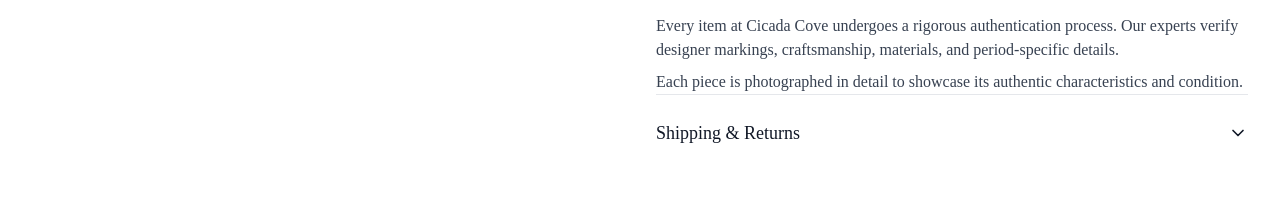
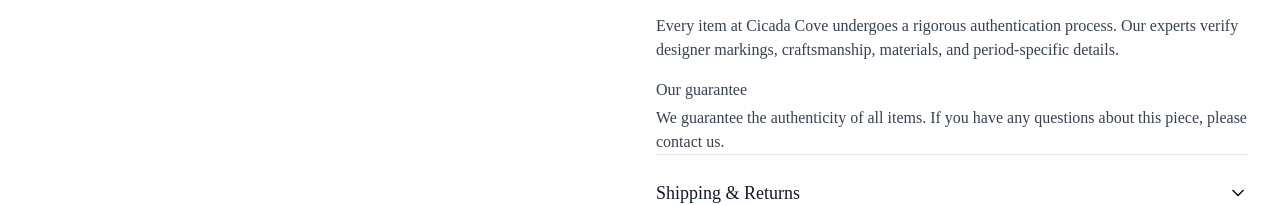
Before and after one commit to marshallcircle/cicada-cove, a Next.js app: page /products/vintage-leather-jacket in a window 1280 px wide. Both pictures are taken after a click on the button "Authentication & Provenance". Shown: the part 862-1067 px from the top of the page. Built offline with nearby package versions, Linux system fonts and the light colour scheme.

Commit message:
Add ProductInfo component with expandable sections

```diff
--- a/components/products/ProductInfo.tsx
+++ b/components/products/ProductInfo.tsx
@@ -249,23 +249,26 @@ export const ProductInfo: React.FC<ProductInfoProps> = ({
             <p>
               Every item at Cicada Cove undergoes a rigorous authentication process. Our experts verify designer markings, craftsmanship, materials, and period-specific details.
             </p>
-            <p className="mt-2">
-              Each piece is photographed in detail to showcase its authentic characteristics and condition.
-            </p>
+            <div className="mt-4">
+              <h4 className="font-medium">Our guarantee</h4>
+              <p className="mt-1">
+                We guarantee the authenticity of all items. If you have any questions about this piece, please contact us.
+              </p>
+            </div>
           </div>
         </div>
       </ExpandableSection>
 
       {/* Shipping & Returns */}
       <ExpandableSection title="Shipping & Returns">
-        <div>
-          <h4 className="font-medium">Shipping</h4>
-          <p className="mt-1">Items ship within 1-2 business days. Delivery typically takes 3-5 business days domestically.</p>
-
-          <h4 className="font-medium mt-4">Returns</h4>
-          <p className="mt-1">We accept returns within 14 days of delivery. Items must be in their original condition with tags attached.</p>
-          <p className="mt-2 text-sm text-gray-500">See our <a href="/policies/shipping" className="underline hover:text-gray-800">full shipping & returns policy</a>.</p>
-        </div>
+        <ul className="list-disc pl-5 space-y-2">
+          <li>Free shipping on orders over $500</li>
+          <li>Standard shipping (3-5 business days)</li>
+          <li>Express shipping available at checkout</li>
+          <li>14-day return policy for unworn items</li>
+          <li>Returns must be in original condition with all tags</li>
+          <li>See our <span className="underline cursor-pointer">full policy</span> for details</li>
+        </ul>
       </ExpandableSection>
     </div>
   );
```
